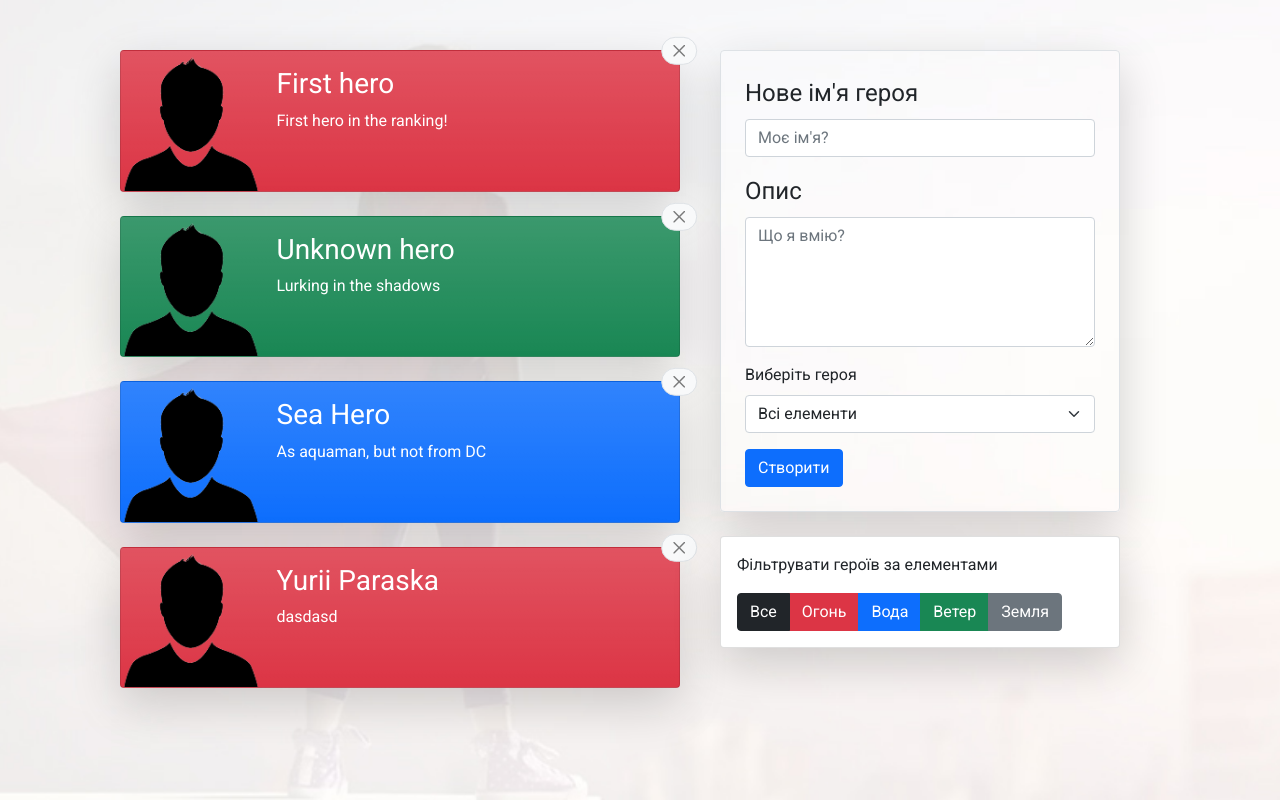
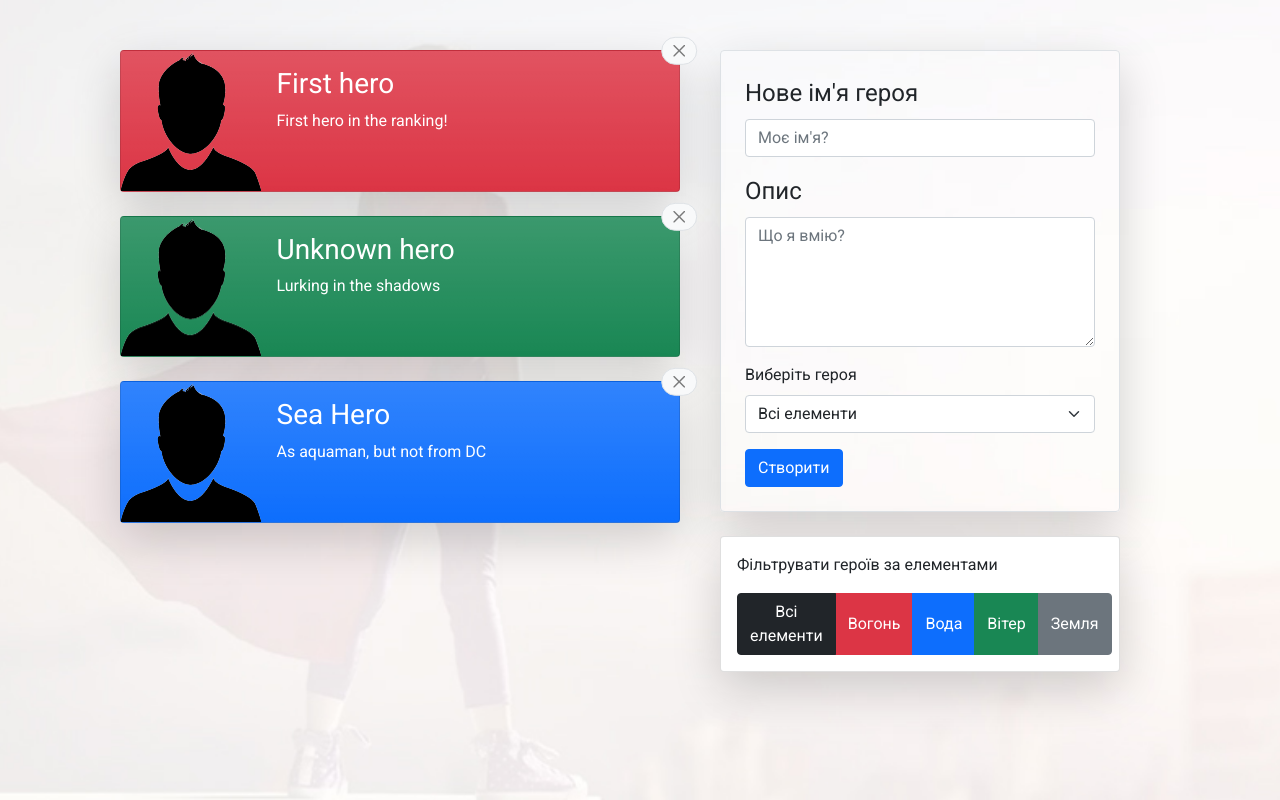
Before and after one commit to Yurii108/redux-admin-panel, a React (Create React App) app: page / in a window 1280 px wide. Built offline with nearby package versions, Linux system fonts and the light colour scheme; data requests are answered from the project's data file.

Commit message:
add button from api

```diff
--- a/heroes.json
+++ b/heroes.json
@@ -17,34 +17,33 @@
       "name": "Sea Hero",
       "description": "As aquaman, but not from DC",
       "element": "water"
-    },
-    {
-      "id": "70833215-ddc2-430d-98c7-51d64661d059",
-      "name": "Yurii Paraska",
-      "description": "dasdasd",
-      "element": "fire"
     }
   ],
   "filters": [
     {
-      "element": "Всі елементи",
-      "class": "all"
+      "select": "Всі елементи",
+      "element": "all",
+      "class": "btn btn-outline-dark active"
     },
     {
-      "element": "Вогонь",
-      "class": "fire"
+      "select": "Вогонь",
+      "element": "fire",
+      "class": "btn btn-danger"
     },
     {
-      "element": "Вода",
-      "class": "water"
+      "select": "Вода",
+      "element": "water",
+      "class": "btn btn-primary"
     },
     {
-      "element": "Вітер",
-      "class": "wind"
+      "select": "Вітер",
+      "element": "wind",
+      "class": "btn btn-success"
     },
     {
-      "element": "Земля",
-      "class": "earth"
+      "select": "Земля",
+      "element": "earth",
+      "class": "btn btn-secondary"
     }
   ]
 }
--- a/src/components/heroesAddForm/HeroesAddForm.js
+++ b/src/components/heroesAddForm/HeroesAddForm.js
@@ -35,7 +35,7 @@ const HeroesAddForm = () => {
     const renderElementsList = (elements) => {
         return elements.map((item) => {
             let key = uuidv4();
-            return <option key={key} value={item.class}>{item.element}</option>
+            return <option key={key} value={item.element}>{item.select}</option>
         })
     }
 
--- a/src/components/heroesFilters/HeroesFilters.js
+++ b/src/components/heroesFilters/HeroesFilters.js
@@ -1,3 +1,7 @@
+import { useEffect, useState } from "react";
+import { useHttp } from '../../hooks/http.hook';
+import { v4 as uuidv4 } from 'uuid';
+
 
 // Задача для этого компонента:
 // Фильтры должны формироваться на основании загруженных данных
@@ -7,16 +11,42 @@
 // Представьте, что вы попросили бэкенд-разработчика об этом
 
 const HeroesFilters = () => {
+
+    const { request } = useHttp();
+
+    const [elements, setElements] = useState([]);
+
+    useEffect(() => {
+
+        request("http://localhost:3001/filters")
+            .then(data => setElements(data))
+        // eslint-disable-next-line
+    }, []);
+
+    const renderElementsList = (elements) => {
+        return elements.map((item) => {
+            let key = uuidv4();
+            return <button
+            key={key}
+            className={item.class}
+            value={item.element}>{item.select}</button>
+        })
+    }
+
+    const button = renderElementsList(elements);
+
+
     return (
         <div className="card shadow-lg mt-4">
             <div className="card-body">
                 <p className="card-text">Фільтрувати героїв за елементами</p>
                 <div className="btn-group">
-                    <button className="btn btn-outline-dark active">Все</button>
+                    {/* <button className="btn btn-outline-dark active">Все</button>
                     <button className="btn btn-danger">Огонь</button>
                     <button className="btn btn-primary">Вода</button>
                     <button className="btn btn-success">Ветер</button>
-                    <button className="btn btn-secondary">Земля</button>
+                    <button className="btn btn-secondary">Земля</button> */}
+                    {button}
                 </div>
             </div>
         </div>
```
Also changed, not shown: src/assets/pngegg.png.
